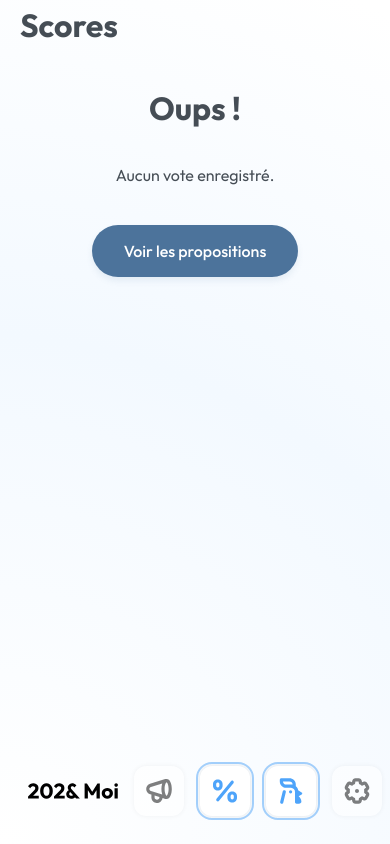
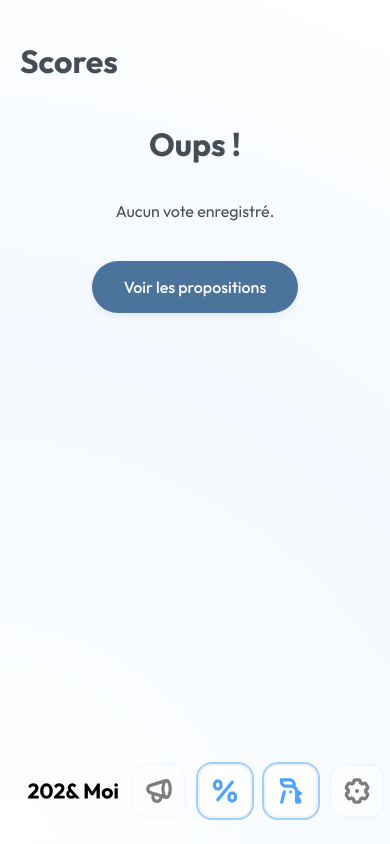
Before and after one commit to 2022etmoi/2022etmoi, a React (Vite) app: page /app/scores in a window 390 px wide. Built offline with nearby package versions, Linux system fonts and the light colour scheme.

Commit message:
feat: limit app max-width following breakpoints

```diff
--- a/src/routes/Layout/Layout.scss
+++ b/src/routes/Layout/Layout.scss
@@ -18,7 +18,7 @@
         grid-template-columns: 24rem 1fr;
         height: 100vh;
         margin: 0 auto;
-        max-width: 192rem;
+        max-width: 150rem;
         overflow-y: hidden;
         padding: 2rem;
         position: relative;
@@ -35,14 +35,23 @@
             }
         }
 
+        @media screen and (max-width: $breakpoint-xxl) {
+            max-width: 128rem;
+        }
+
         @media screen and (max-width: $breakpoint-lg) {
             display: flex;
             flex-direction: column-reverse;
             grid-template-columns: unset;
 
             .route {
-                max-height: calc(100vh - 7rem);
-                min-height: calc(100vh - 7rem);
+                min-height: calc(100vh - 12rem);
+            }
+        }
+
+        @media screen and (max-width: $breakpoint-md) {
+            .route {
+                min-height: calc(100vh - 10.6rem);
             }
         }
     }
--- a/src/styles/_breakpoints.scss
+++ b/src/styles/_breakpoints.scss
@@ -3,6 +3,8 @@
 * @example: @media screen and (max-width: $breakpoint-md): { ... };
 */
 
+$breakpoint-xxl: 1600px;
+$breakpoint-xl: 1280px;
 $breakpoint-lg: 1024px;
 $breakpoint-md: 768px;
 $breakpoint-sm: 530px;
```
